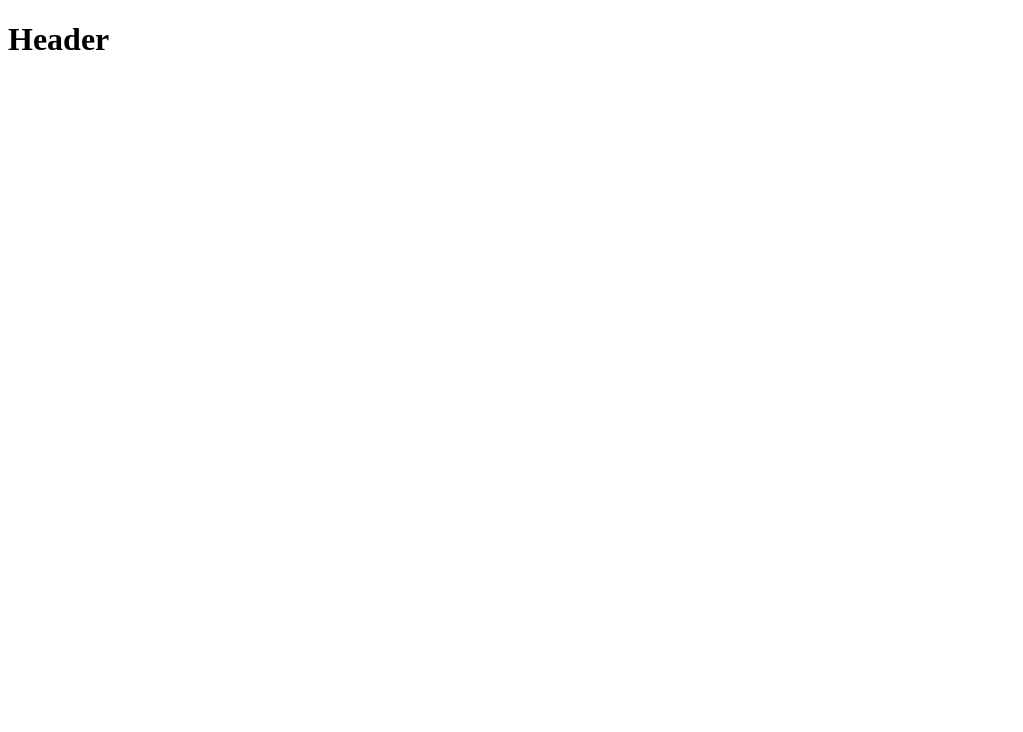
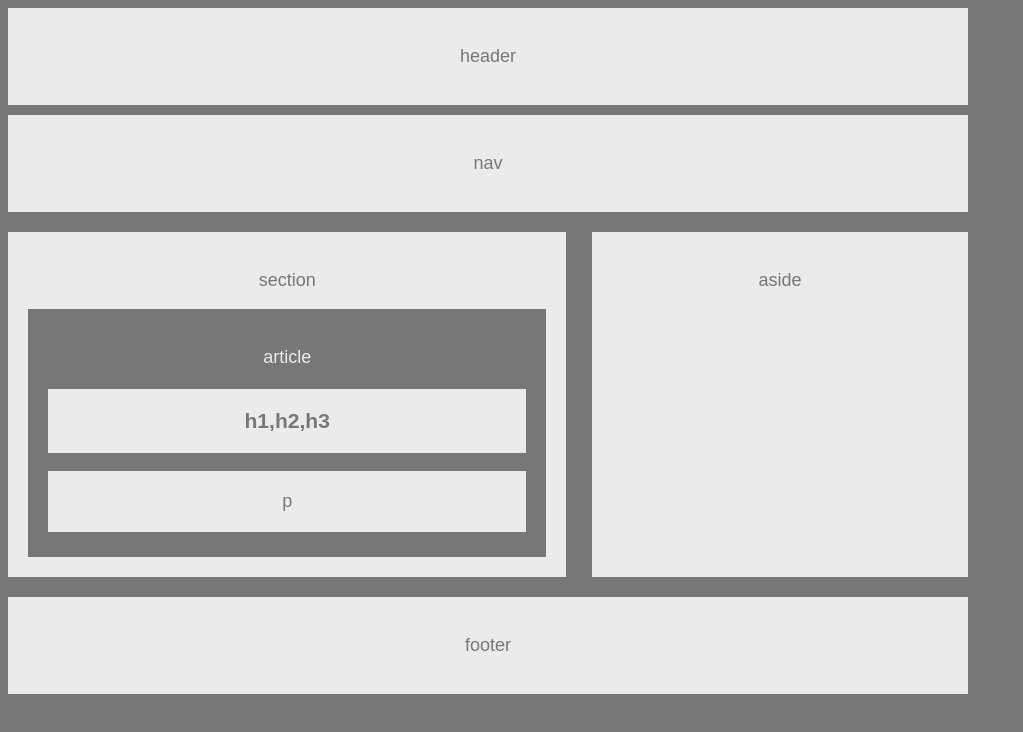
Before and after one commit to MechanicalMouse/HW-Wireframe, a plain HTML site: page index.html in a window 1280 px wide. Shown: the whole page, without its empty margins (0-1023 px from the left). Drawn offline with Linux system fonts and the light colour scheme.

Commit message:
finished project

```diff
--- a/index.html
+++ b/index.html
@@ -2,11 +2,40 @@
 <html lang="en">
 <head>
     <meta charset="UTF-8">
-    <meta name="viewport" content="width=device-width, initial-scale=1.0">
-    <meta http-equiv="X-UA-Compatible" content="ie=edge">
+    <link rel="stylesheet" type="text/css" href="style.css">
     <title>Wireframe</title>
 </head>
 <body>
-    <h1>Header</h1>
+    <header>
+        <p>header</p>
+    </header>
+
+    <nav>
+        <p>nav</p>
+    </nav>
+
+    <section>
+
+        <p>section</p>
+
+        <article>
+
+            <p>article</p>
+
+            <h1>h1,h2,h3</h1>
+
+            <p id="p1">p</p>
+
+        </article>
+
+    </section>
+
+    <aside>
+        <p>aside</p>
+    </aside>
+
+    <footer>
+        <p>footer</p>
+    </footer>
 </body>
 </html>
--- a/style.css
+++ b/style.css
@@ -1,4 +1,8 @@
-Body {
+* {
+    text-align: center;
+}
+
+body {
     font-family: 'Arial', 'Helvetica Neue', Helvetica, sans-serif;
     color: #777;
     font-size: 18px;
@@ -6,16 +10,47 @@ Body {
     background: #777;
 }
 
-Header, Nav, Section, Aside, Footer {
-    background: #ebebeb
+header, nav, section, aside, footer {
+    background: #ebebeb;
+    padding: 20px;
 }
 
-Article {
+h1, #p1 {
+    color: #777;
+    background: #ebebeb;
+    margin-bottom: 5px;
+    padding: 20px;
+}
+
+header {
+    margin-bottom: 10px;
+}
+
+nav {
+    margin-bottom: 20px;
+}
+
+section {
+    float: left;
+    width: 54%;
+    margin-bottom: 20px;
+    display: inline-block;
+}
+
+article {
     color: #ebebeb;
+    padding: 20px;
     background: #777;
 }
 
-h1, p {
-    color: #777;
-    background: #ebebeb
+aside {
+    float: right;
+    width: 35%;
+    height: 305px;
+    margin-bottom: 20px;
+    display: inline-block;
 }
+
+footer {
+    clear: both;
+}
```
